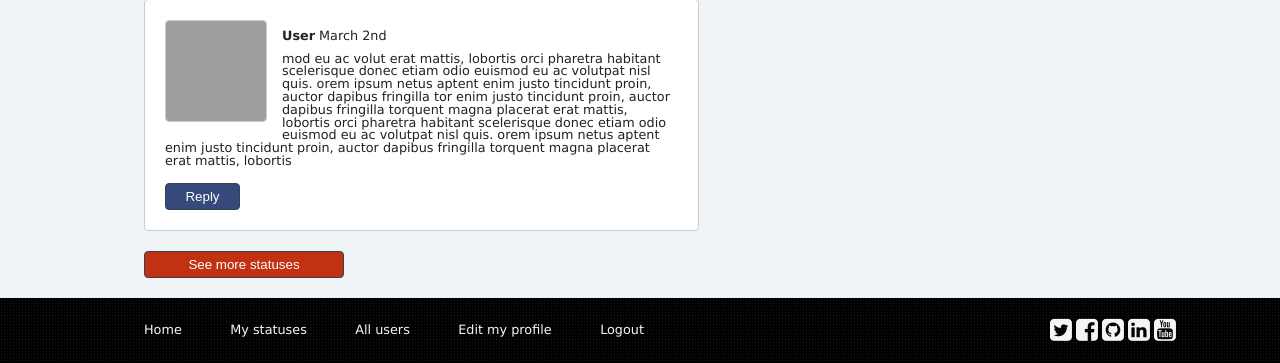
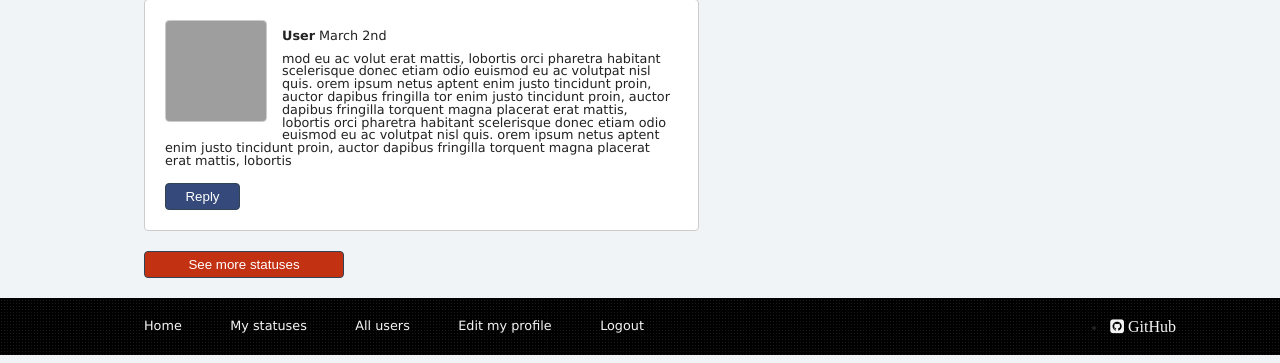
Before and after one commit to bennettbuchanan/twitter_clone, a PHP site: page / in a window 1280 px wide. Shown: the part 2327-2690 px from the top of the page. Run offline with PHP 8.4, Linux system fonts and the light colour scheme; some libraries are stand-ins or nearby versions; grey boxes are pictures that could not be loaded.

Commit message:
update content to reflect pa11y accessibility requirements

```diff
--- a/index.html
+++ b/index.html
@@ -371,11 +371,7 @@
         <li><a href="#">Logout</a></li>
       </ul>
       <div>
-        <i class="fa fa-twitter-square"></i>
-        <i class="fa fa-facebook-square"></i>
-        <i class="fa fa-github-square"></i>
-        <i class="fa fa-linkedin-square"></i>
-        <i class="fa fa-youtube-square"></i>
+        <li><a href="http://www.github.com"<i class="fa fa-github-square icon"></i> GitHub</a></li>
       </div>
     </div>
   </footer>
--- a/twitter.css
+++ b/twitter.css
@@ -172,9 +172,8 @@ footer {
   color: whitesmoke;
 }
 
-.footercontent i {
-  color: whitesmoke;
-  font-size: 2em;
+.footercontent .icon {
+  font-size: 1.25em;
 }
 
 .footercontent ul {
```
